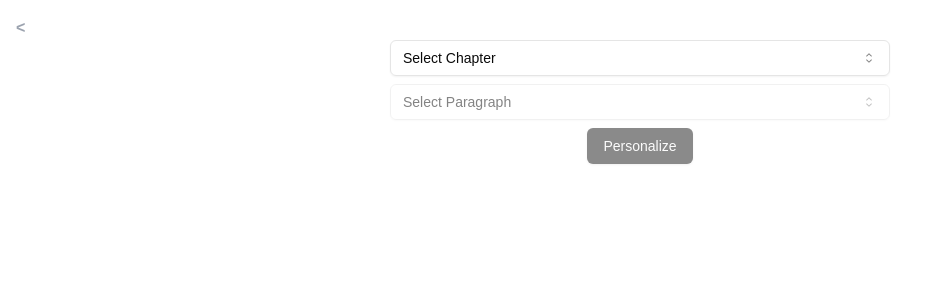
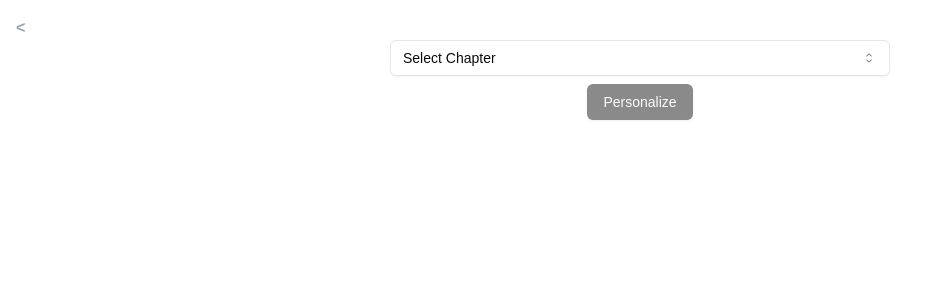
Before and after one commit to xyntechx/personalize-tb, a Next.js app: page /personalize/berkeley-cs-61b in a window 1280 px wide. Shown: the top 300 px of the page, without its empty margins (0-937 px from the left). Built offline with nearby package versions, Linux system fonts and the light colour scheme.

Commit message:
transition from paragraph selection to chapter selection

```diff
--- a/app/personalize/[tbid]/ContentSelect.tsx
+++ b/app/personalize/[tbid]/ContentSelect.tsx
@@ -10,18 +10,12 @@ import {
 
 interface IProps {
     chapters: string[];
-    grafs: string[];
-    selectedGraf: string | undefined;
     saveChapDetails: (arg: string) => void;
-    savedGrafDetails: (arg: string) => void;
 }
 
 const ContentSelect = ({
     chapters,
-    grafs,
-    selectedGraf,
-    saveChapDetails,
-    savedGrafDetails,
+    saveChapDetails
 }: IProps) => {
     return (
         <>
@@ -38,27 +32,6 @@ const ContentSelect = ({
                     ))}
                 </SelectContent>
             </Select>
-
-            {/* Paragraph selection */}
-            <Select
-                value={selectedGraf || ""}
-                onValueChange={(val) => savedGrafDetails(val)}
-                disabled={grafs.length === 0}
-            >
-                <SelectTrigger className="w-[250px] md:w-[500px]">
-                    <SelectValue placeholder="Select Paragraph" />
-                </SelectTrigger>
-                <SelectContent className="w-[250px] md:w-[500px] h-[250px]">
-                    {grafs.map(
-                        (graf) =>
-                            graf && (
-                                <SelectItem key={graf} value={graf}>
-                                    {graf}
-                                </SelectItem>
-                            )
-                    )}
-                </SelectContent>
-            </Select>
         </>
     );
 };
--- a/app/personalize/[tbid]/Interactive.tsx
+++ b/app/personalize/[tbid]/Interactive.tsx
@@ -12,29 +12,22 @@ const Interactive = ({
     tbid: string;
     chapters: string[];
 }) => {
-    const [grafs, setGrafs] = useState<string[]>([]);
     const [selectedGraf, setSelectedGraf] = useState<string | undefined>(
         undefined
     );
 
     const saveChapDetails = (chap: string) => {
-        setGrafs(textbooks[tbid][chap]);
-        setSelectedGraf(undefined);
+        // Join the grafs to form a single string
+        setSelectedGraf(textbooks[tbid][chap].join("\n"));
     };
 
-    const savedGrafDetails = async (graf: string) => {
-        setSelectedGraf(graf);
-    };
 
     return (
         <div className="flex items-center justify-start flex-col w-full h-fit gap-y-2">
             <ContentSelect
                 {...{
                     chapters,
-                    grafs,
-                    selectedGraf,
-                    saveChapDetails,
-                    savedGrafDetails,
+                    saveChapDetails
                 }}
             />
             <GPTOutput {...{ selectedGraf }} />
```
